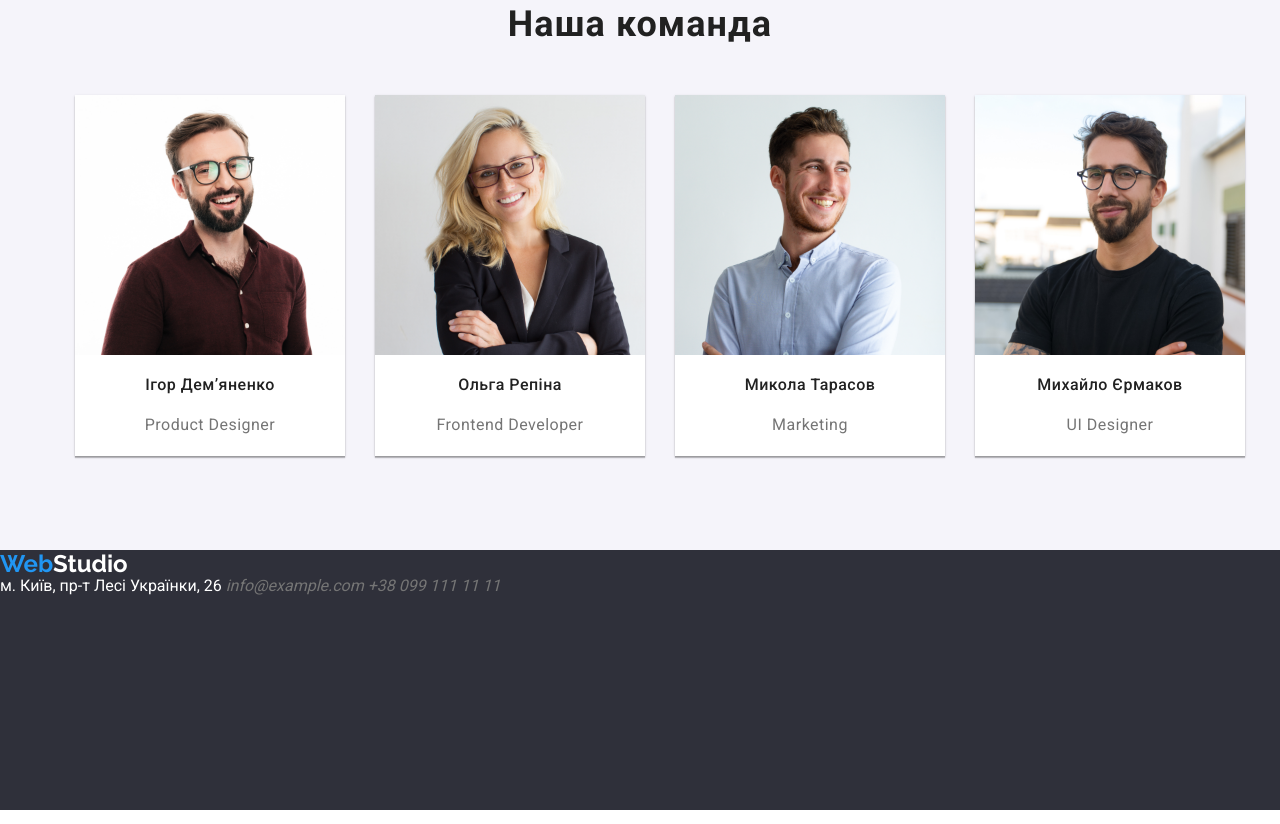
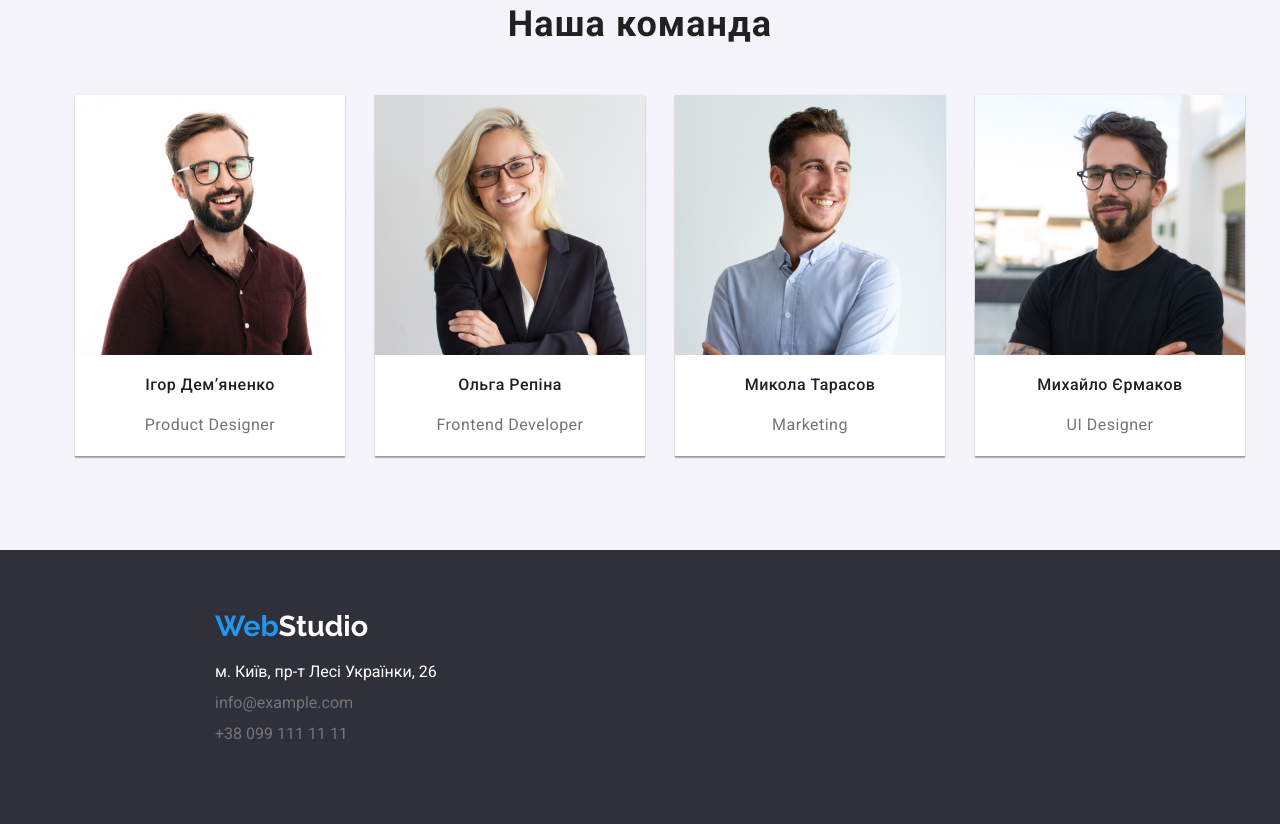
Before and after one commit to kvitaan/webstudio, a plain HTML site: page index.html in a window 1280 px wide. Shown: the part 1605-2429 px from the top of the page. Drawn offline with nearby package versions, Linux system fonts and the light colour scheme.

Commit message:
footer styles

```diff
--- a/style.css
+++ b/style.css
@@ -249,7 +249,8 @@ footer h2 {
 }
 .logo-footer {
     color: white;
-    font-family: 'Raleway', sans-serif
+    font-family: 'Raleway', sans-serif;
+    font-size: 1.2em;
 }
 
 .adress {
@@ -259,8 +260,20 @@ footer h2 {
 
 footer {
     background-color: #2F303A;
-    height: 260px;
+    padding: 60px 215px;
 }
+
+
+address {
+    height: 81px;
+    display: flex;
+    justify-content: space-between;
+    flex-direction: column;
+    margin: 20px 0;
+    font-style: normal;
+}
+
+
 
 /* portfolio */
 
```
